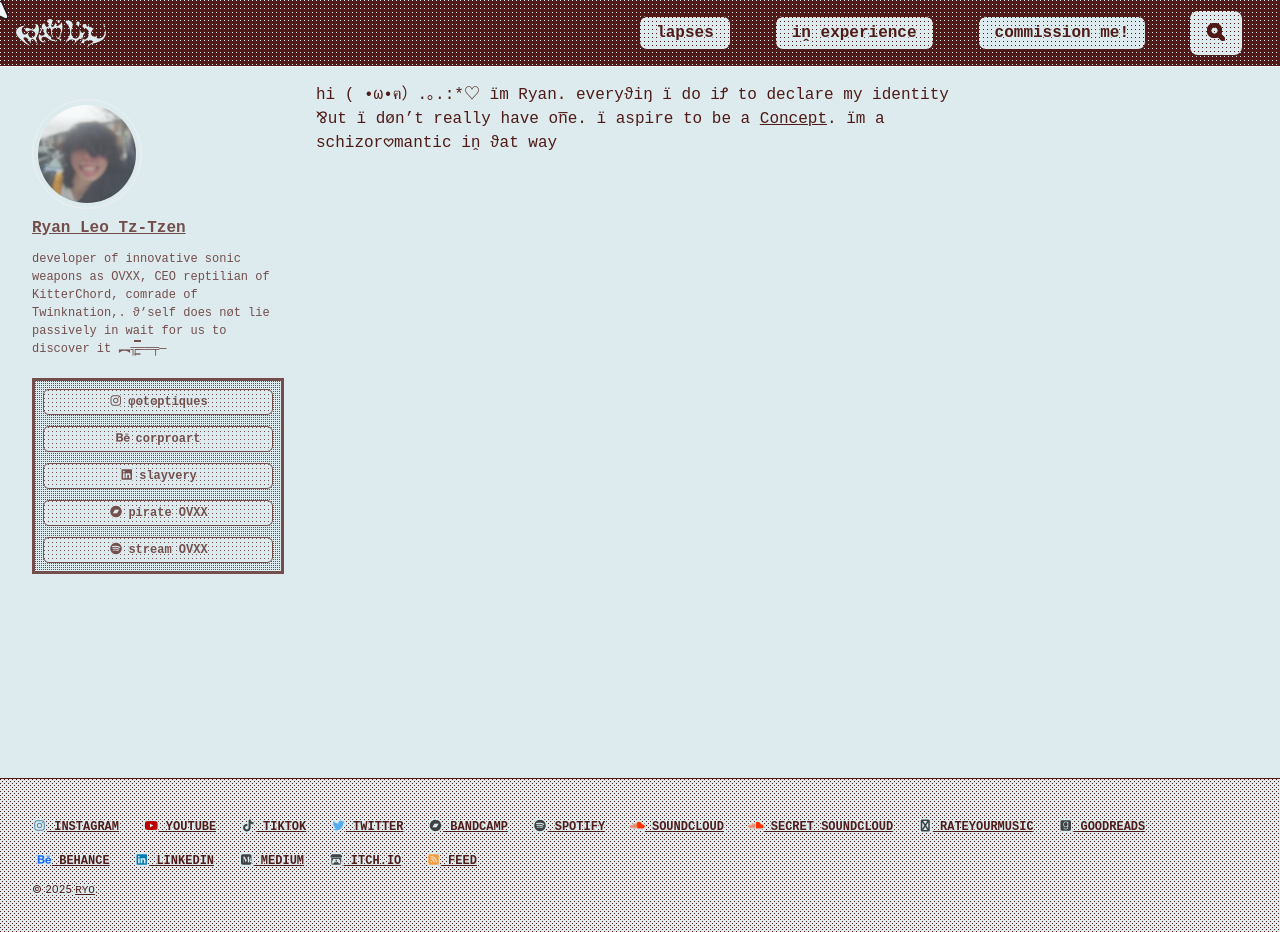
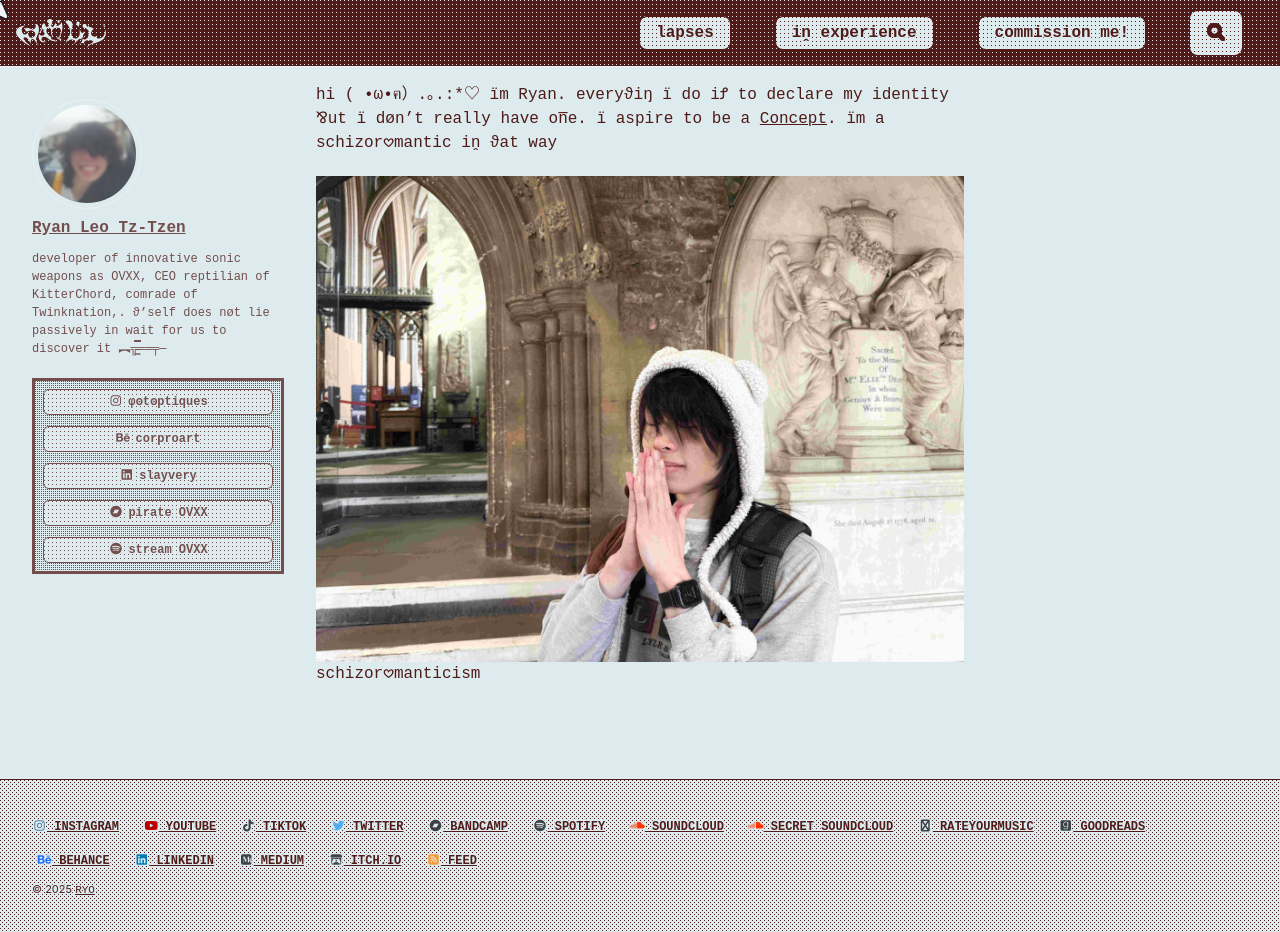
Before and after one commit to cryotato/cryotato.github.io, a Jekyll site: the page built from index.md, in a window 1280 px wide and 932 px high. Built offline with Jekyll 4.4.1, drawn with Linux system fonts in a browser that asks for light colours; cached includes are drawn as plain includes.

Commit message:
picture of me

```diff
--- a/index.md
+++ b/index.md
@@ -6,3 +6,6 @@ layout: single
 author_profile: true
 ---
 hi ( •ω•ฅ）.｡.:*♡ ïm Ryan. everyϑiŋ ï do iꝬ to declare my identity ⅋ut ï døn't really have on̅e. ï aspire to be a [Concept](https://cryotato.github.io/blog/). ïm a schizor𖹭mantic iṋ ϑat way
+
+![](/assets/images/artifact6529.jpeg)
+schizor𖹭manticism
```
Also changed, not shown: assets/images/artifact6529.jpeg (added).
